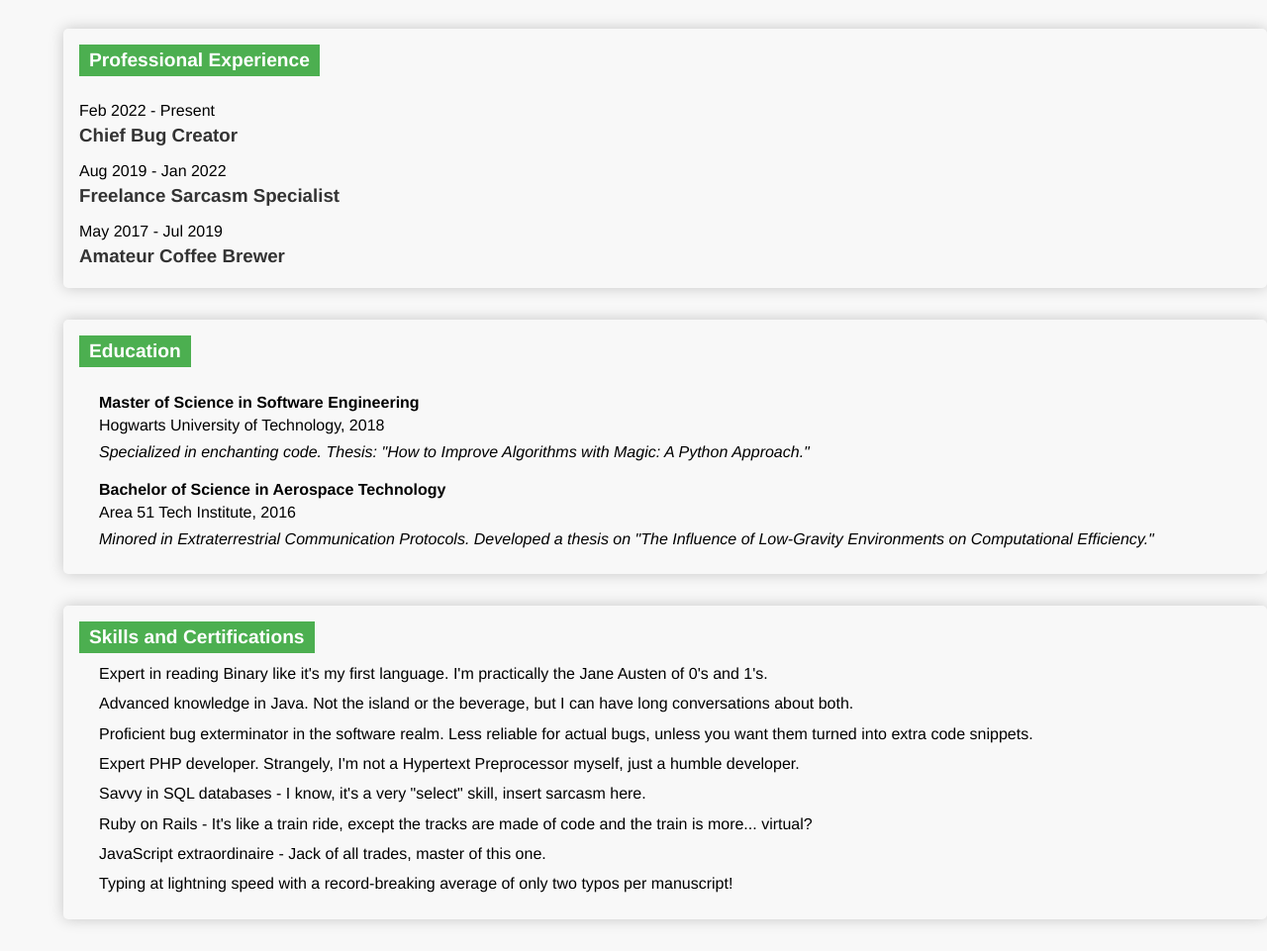
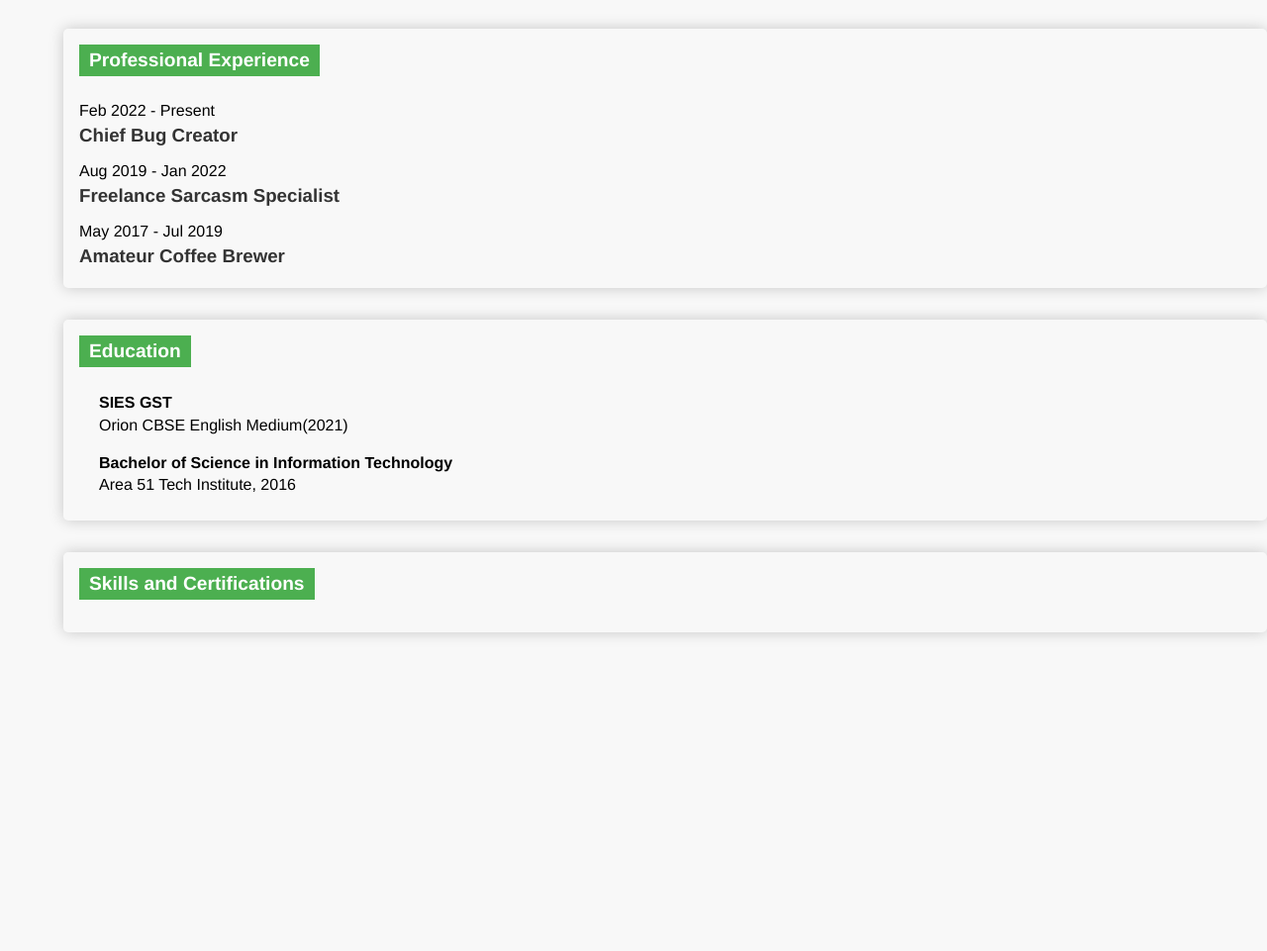
Before and after one commit to shreyy27/git-action-101, a plain HTML site: page index.html in a window 1280 px wide. Shown: the part 139-1100 px from the top of the page at 99% size. After the commit the page ends 810 px from the top, so only its background shows below. Drawn offline with Linux system fonts and the light colour scheme.

```diff
--- a/index.html
+++ b/index.html
@@ -16,7 +16,7 @@
 		</div>
 		<div class="contact-info">
 			<h1>shreya</h1>
-			<p>Planet Earth | email@example.com</p>
+			<p>On the journey of Self Growth| shreyapatil2765@gmail.com</p>
 		</div>
 	</div>
 
@@ -29,14 +29,14 @@
 		<h2>Education</h2>
 		<ul>
 			<li>
-				<span class="degree">Master of Science in Software Engineering</span>
-				<span class="school">Hogwarts University of Technology, 2018</span>
-				<p>Specialized in enchanting code. Thesis: "How to Improve Algorithms with Magic: A Python Approach."</p>
+				<span class="degree">SIES GST </span>
+				<span class="school">Orion CBSE English Medium(2021)</span>
+				<p></p>
 			</li>
 			<li>
-				<span class="degree">Bachelor of Science in Aerospace Technology</span>
+				<span class="degree">Bachelor of Science in Information Technology</span>
 				<span class="school">Area 51 Tech Institute, 2016</span>
-				<p>Minored in Extraterrestrial Communication Protocols. Developed a thesis on "The Influence of Low-Gravity Environments on Computational Efficiency."</p>
+				<p></p>
 			</li>
 		</ul>
 	</section>
@@ -45,21 +45,21 @@
     <section class="resume-section" id="certifications">
         <h2>Skills and Certifications</h2>
         <ul>
-			<li>Expert in reading Binary like it's my first language. I'm practically the Jane Austen of 0's and 1's.</li>
+			<li></li>
 
-			<li>Advanced knowledge in Java. Not the island or the beverage, but I can have long conversations about both.</li>
+			<li></li>
 
-			<li>Proficient bug exterminator in the software realm. Less reliable for actual bugs, unless you want them turned into extra code snippets.</li>
+			<li></li>
 
-			<li>Expert PHP developer. Strangely, I'm not a Hypertext Preprocessor myself, just a humble developer.</li>
+			<li></li>
 
-			<li>Savvy in SQL databases - I know, it's a very "select" skill, insert sarcasm here.</li>
+			<li></li>
 
-			<li>Ruby on Rails - It's like a train ride, except the tracks are made of code and the train is more... virtual?</li>
+			<li></li>
 
-			<li>JavaScript extraordinaire - Jack of all trades, master of this one.</li>
+			<li></li>
 
-			<li>Typing at lightning speed with a record-breaking average of only two typos per manuscript!</li>
+			<li></li>
 		</ul>
     </section>
 </div>
```
Also changed, not shown: 1 other file.
